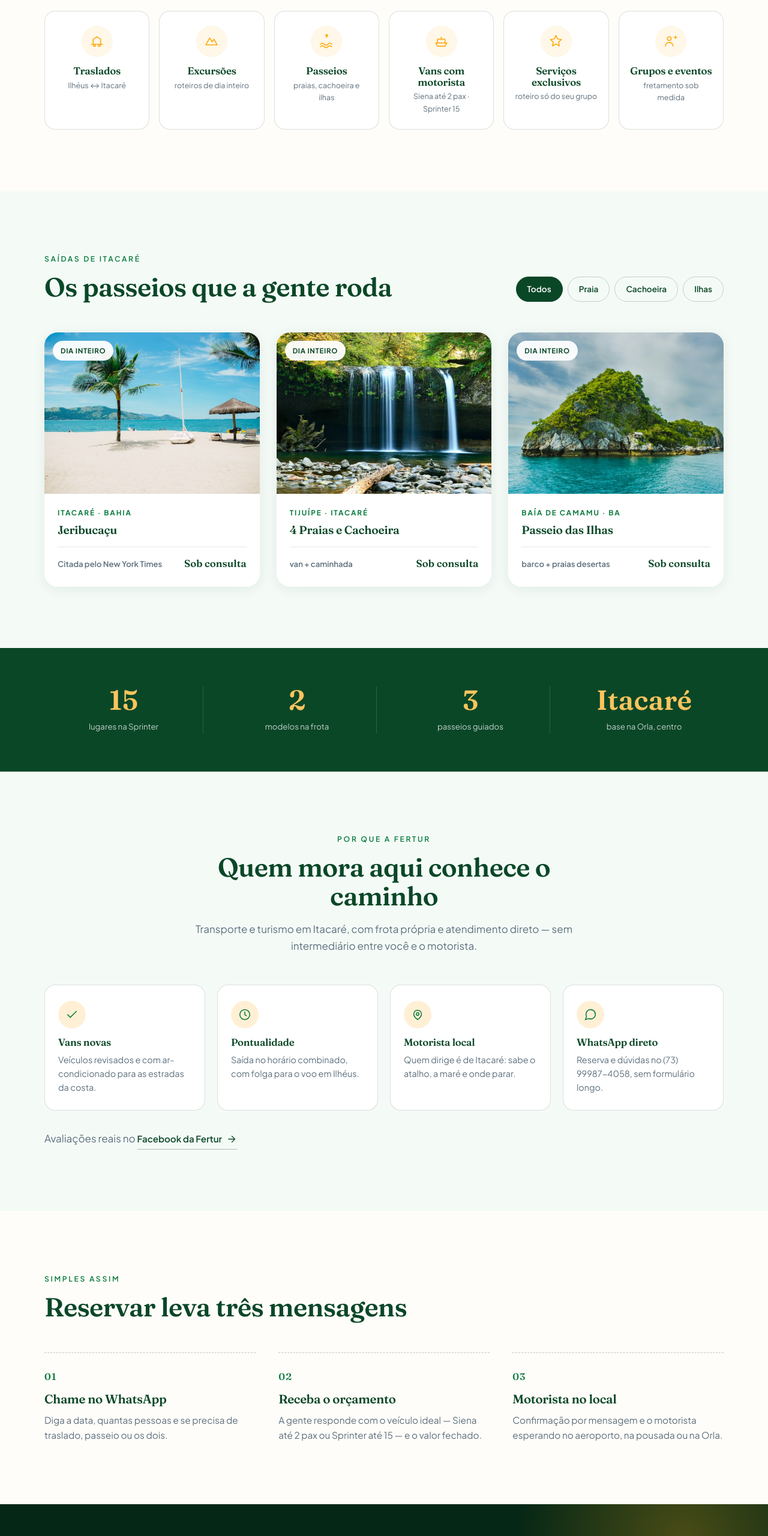
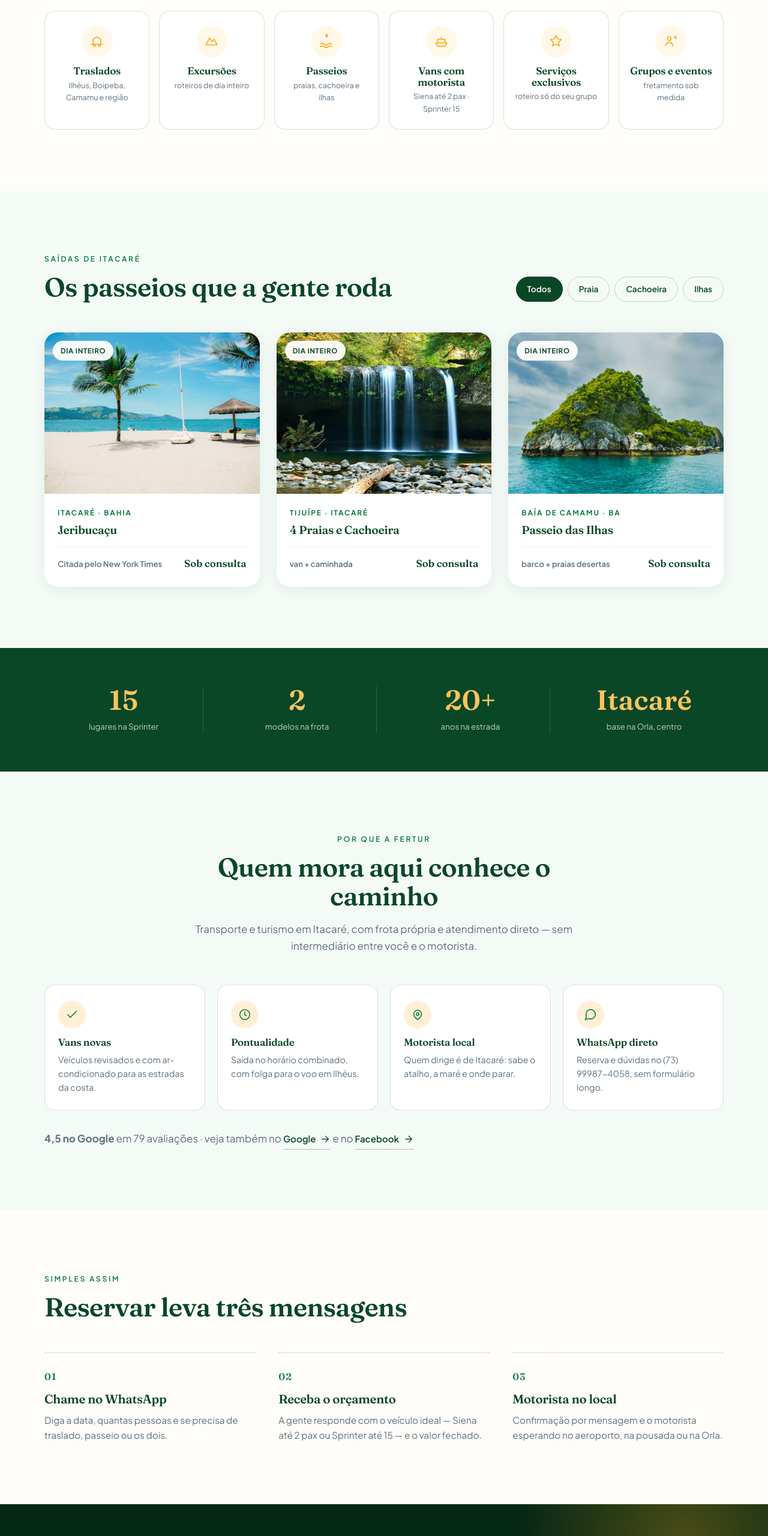
Before and after one commit to 42bikes/fertur-previa, a plain HTML site: page index.html in a window 1280 px wide. Shown: the part 1160-3720 px from the top of the page at 60% size. Drawn offline with Linux system fonts and the light colour scheme.

Commit message:
Corrige dados da página da Fertur com fontes verificadas.
Nota do Google, horário de funcionamento, mais de 20 anos de operação e os destinos reais de traslado substituem números vagos na faixa de destaque.

🤖 Generated with Codebuff
Co-Authored-By: Codebuff <noreply@codebuff.com>

```diff
--- a/index.html
+++ b/index.html
@@ -174,7 +174,7 @@
         <h2 id="cat-title">Do aeroporto ao passeio, com o mesmo motorista</h2>
       </div>
       <ul class="cat-grid">
-        <li class="cat reveal"><span class="cat-icon"><svg viewBox="0 0 24 24" fill="none" stroke="currentColor" stroke-width="1.6" stroke-linecap="round"><path d="M3 17h18"/><path d="M6 17V9l6-4 6 4v8"/><circle cx="8" cy="19" r="1.6"/><circle cx="16" cy="19" r="1.6"/></svg></span><h3>Traslados</h3><p>Ilhéus ↔ Itacaré</p></li>
+        <li class="cat reveal"><span class="cat-icon"><svg viewBox="0 0 24 24" fill="none" stroke="currentColor" stroke-width="1.6" stroke-linecap="round"><path d="M3 17h18"/><path d="M6 17V9l6-4 6 4v8"/><circle cx="8" cy="19" r="1.6"/><circle cx="16" cy="19" r="1.6"/></svg></span><h3>Traslados</h3><p>Ilhéus, Boipeba, Camamu e região</p></li>
         <li class="cat reveal"><span class="cat-icon"><svg viewBox="0 0 24 24" fill="none" stroke="currentColor" stroke-width="1.6" stroke-linejoin="round"><path d="m3 18 6-11 4 6 3-4 5 9Z"/></svg></span><h3>Excursões</h3><p>roteiros de dia inteiro</p></li>
         <li class="cat reveal"><span class="cat-icon"><svg viewBox="0 0 24 24" fill="none" stroke="currentColor" stroke-width="1.6" stroke-linecap="round"><path d="M2 17c2-2 4-2 6 0s4 2 6 0 4-2 6 0"/><path d="M2 21c2-2 4-2 6 0s4 2 6 0 4-2 6 0"/><path d="M12 3v3"/><circle cx="12" cy="3" r="1.4"/></svg></span><h3>Passeios</h3><p>praias, cachoeira e ilhas</p></li>
         <li class="cat reveal"><span class="cat-icon"><svg viewBox="0 0 24 24" fill="none" stroke="currentColor" stroke-width="1.6" stroke-linejoin="round"><path d="M3 15h18l-3 5H6l-3-5Z"/><path d="M6 15V9h12v6"/><path d="M12 9V5"/></svg></span><h3>Vans com motorista</h3><p>Siena até 2 pax · Sprinter 15</p></li>
@@ -255,7 +255,7 @@
     <div class="container stats-grid">
       <div class="stat"><strong data-count="15">0</strong><span>lugares na Sprinter</span></div>
       <div class="stat"><strong data-count="2">0</strong><span>modelos na frota</span></div>
-      <div class="stat"><strong data-count="3">0</strong><span>passeios guiados</span></div>
+      <div class="stat"><strong data-count="20" data-suffix="+">0</strong><span>anos na estrada</span></div>
       <div class="stat"><strong>Itacaré</strong><span>base na Orla, centro</span></div>
     </div>
   </section>
@@ -290,7 +290,7 @@
           <p>Reserva e dúvidas no (73) 99987-4058, sem formulário longo.</p>
         </li>
       </ul>
-      <p class="section-sub note-gap">Avaliações reais no <a class="link-arrow" href="https://www.facebook.com/FerturTransporte/" target="_blank" rel="noopener">Facebook da Fertur <svg viewBox="0 0 24 24" fill="none" stroke="currentColor" stroke-width="1.8" stroke-linecap="round" aria-hidden="true"><path d="M4 12h14M12 5l7 7-7 7"/></svg></a></p>
+      <p class="section-sub note-gap"><strong>4,5 no Google</strong> em 79 avaliações · veja também no <a class="link-arrow" href="https://www.google.com/maps/search/?api=1&amp;query=Fertur%20Transporte%20e%20Turismo%20Itacar%C3%A9" target="_blank" rel="noopener">Google <svg viewBox="0 0 24 24" fill="none" stroke="currentColor" stroke-width="1.8" stroke-linecap="round" aria-hidden="true"><path d="M4 12h14M12 5l7 7-7 7"/></svg></a> e no <a class="link-arrow" href="https://www.facebook.com/FerturTransporte/" target="_blank" rel="noopener">Facebook <svg viewBox="0 0 24 24" fill="none" stroke="currentColor" stroke-width="1.8" stroke-linecap="round" aria-hidden="true"><path d="M4 12h14M12 5l7 7-7 7"/></svg></a></p>
     </div>
   </section>
 
@@ -385,6 +385,7 @@
         <li><a href="mailto:contato@fertur.com.br">contato@fertur.com.br</a></li>
         <li>Av. Castro Alves, 11 · Centro/Orla</li>
         <li>Itacaré — Bahia</li>
+        <li>Seg a dom · 7h às 21h</li>
       </ul>
     </div>
   </div>
```
Also changed, not shown: 3 other files.
